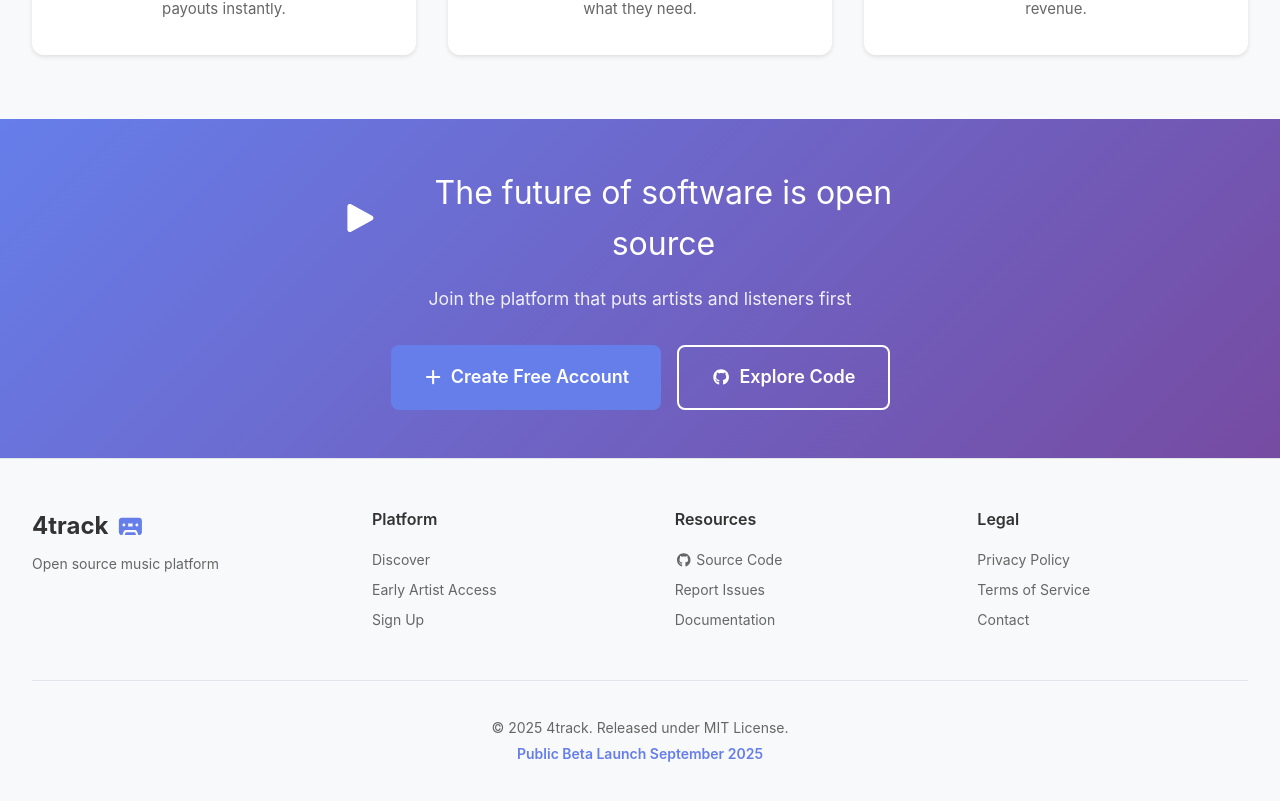
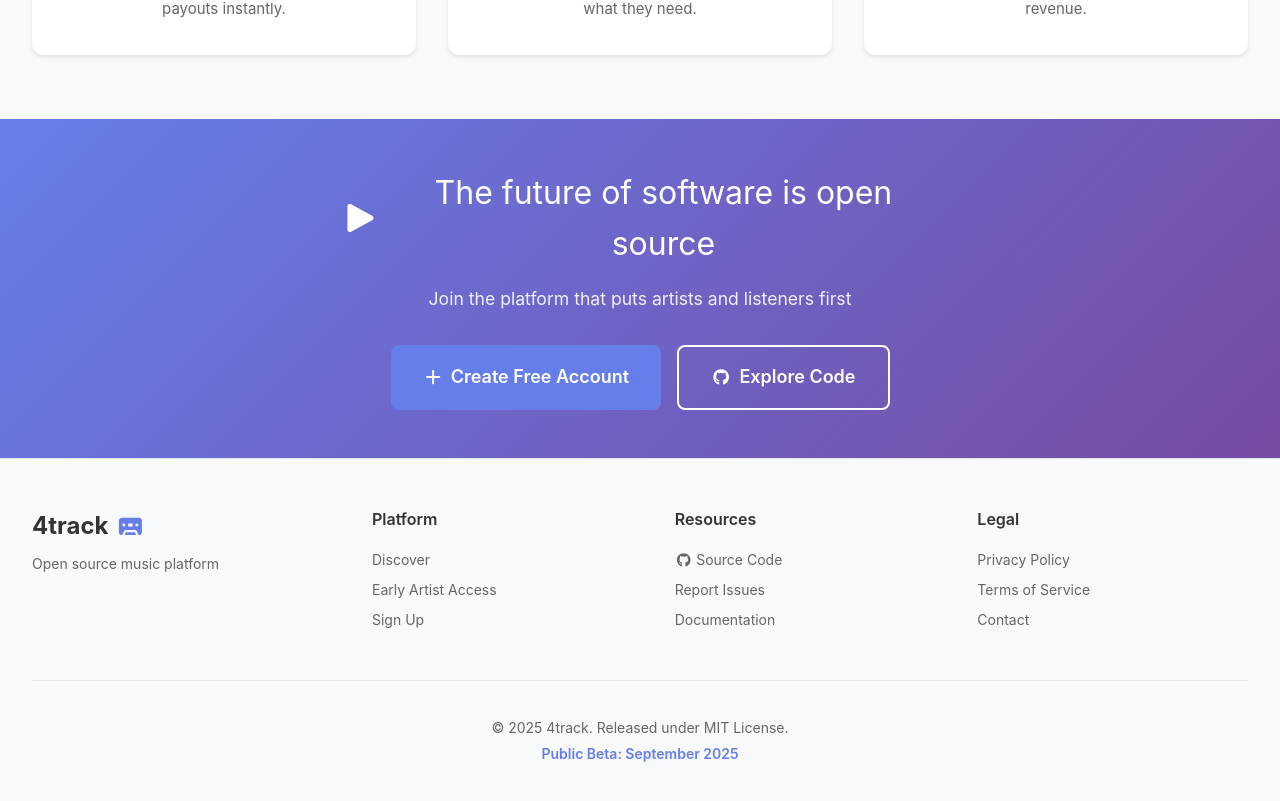
Before and after one commit to daddykev/4track-dev, a Vue app: page / in a window 1280 px wide. Shown: the part 2176-2977 px from the top of the page. Built offline with nearby package versions, Linux system fonts and the light colour scheme; no server answers.

Commit message:
Text updates

```diff
--- a/src/views/HomePage.vue
+++ b/src/views/HomePage.vue
@@ -223,7 +223,7 @@ onMounted(() => {
 
           <div class="footer-bottom">
             <p>&copy; 2025 4track. Released under MIT License.</p>
-            <p class="footer-note">Public Beta Launch September 2025</p>
+            <p class="footer-note">Public Beta: September 2025</p>
           </div>
         </div>
       </div>
```
